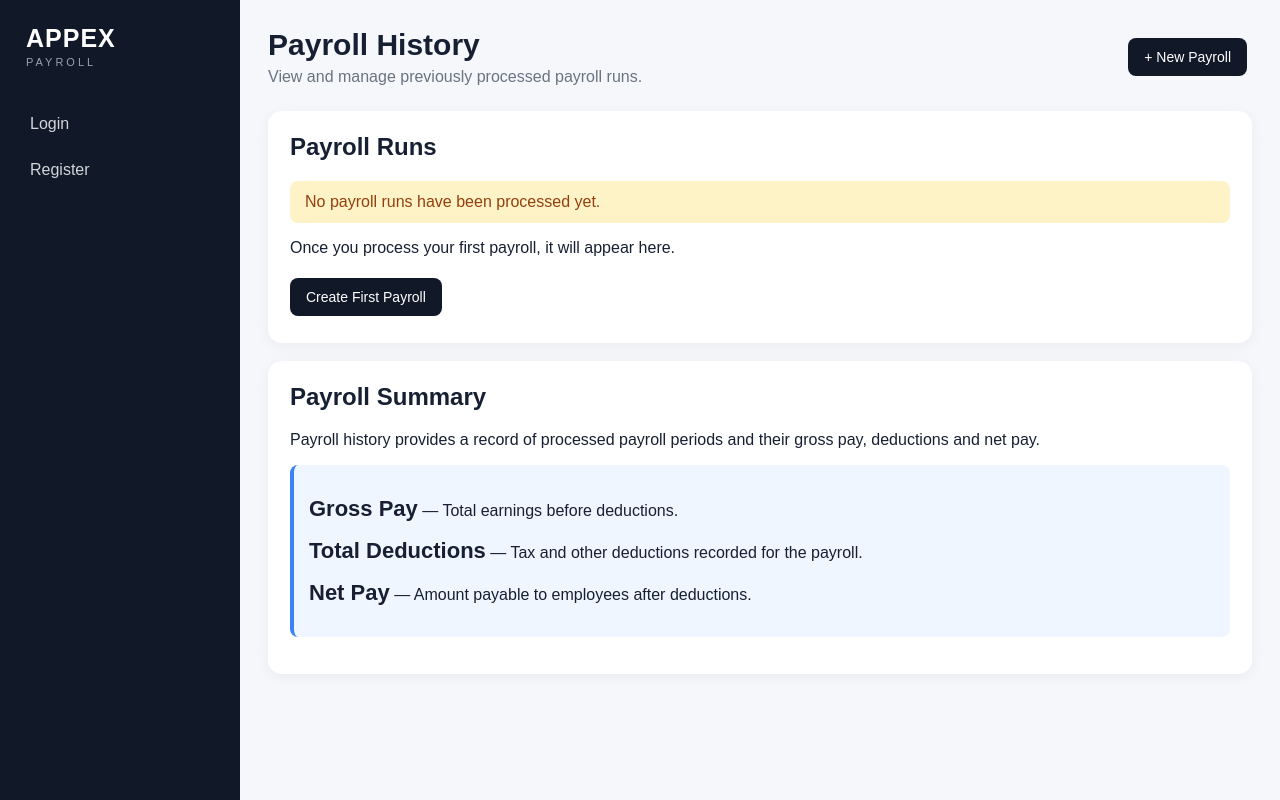
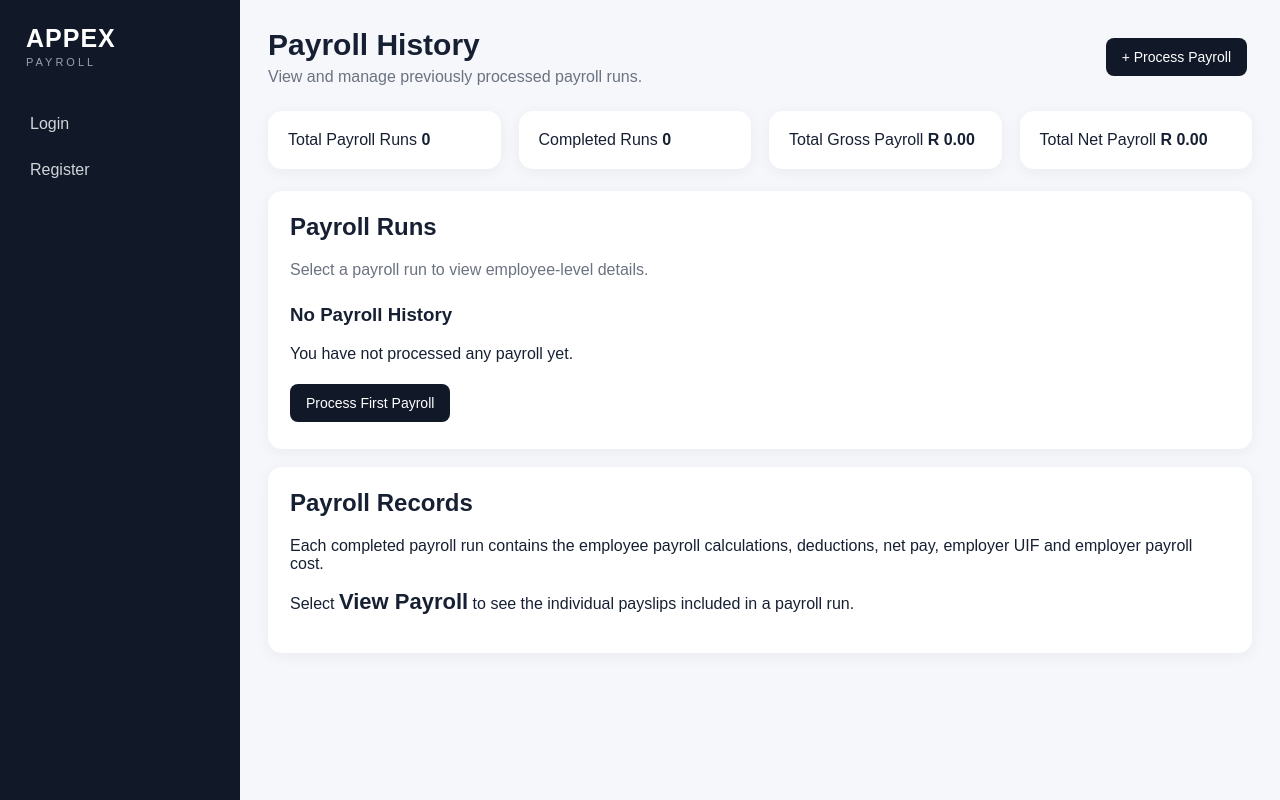
Before and after one commit to Dibola880/Appex---payroll-, a Flask app: template app/templates/payroll_history.html in a window 1280 px wide. Run offline with Flask 3, Linux system fonts and the light colour scheme; the template is opened without the code that fills it, so the values that code supplies are empty.

Commit message:
Update payroll_history.html

```diff
--- a/app/templates/payroll_history.html
+++ b/app/templates/payroll_history.html
@@ -1,24 +1,97 @@
 {% extends "base.html" %}
 
-{% block title %}Payroll History | Appex Payroll{% endblock %}
+{% block title %}Payroll History - Appex Payroll{% endblock %}
 
 {% block content %}
 
 <div class="page-header">
+
     <div>
         <h1>Payroll History</h1>
-        <p>View and manage previously processed payroll runs.</p>
+        <p>
+            View and manage previously processed payroll runs.
+        </p>
     </div>
 
+    <div>
         <a class="btn" href="{{ url_for('main.payroll') }}">
-        + New Payroll
+            + Process Payroll
         </a>
     </div>
 
+</div>
+
+
+<!-- ============================================================
+     PAYROLL HISTORY SUMMARY
+============================================================ -->
+
+<div class="dashboard-grid">
+
+    <div class="stat-card">
+        <span>Total Payroll Runs</span>
+        <strong>
+            {{ payroll_runs|length }}
+        </strong>
+    </div>
+
+    <div class="stat-card">
+        <span>Completed Runs</span>
+        <strong>
+            {{
+                payroll_runs
+                |selectattr("status", "equalto", "Completed")
+                |list
+                |length
+            }}
+        </strong>
+    </div>
+
+    <div class="stat-card">
+        <span>Total Gross Payroll</span>
+        <strong>
+            R {{
+                "%.2f"|format(
+                    payroll_runs
+                    |sum(attribute="total_gross")
+                )
+            }}
+        </strong>
+    </div>
+
+    <div class="stat-card">
+        <span>Total Net Payroll</span>
+        <strong>
+            R {{
+                "%.2f"|format(
+                    payroll_runs
+                    |sum(attribute="total_net")
+                )
+            }}
+        </strong>
+    </div>
+
+</div>
+
+
+<!-- ============================================================
+     PAYROLL HISTORY TABLE
+============================================================ -->
 
 <div class="card">
 
+    <div class="page-header">
+
+        <div>
             <h2>Payroll Runs</h2>
+
+            <p>
+                Select a payroll run to view employee-level details.
+            </p>
+        </div>
+
+    </div>
+
 
     {% if payroll_runs %}
 
@@ -27,16 +100,21 @@
         <table>
 
             <thead>
+
                 <tr>
                     <th>Payroll Period</th>
                     <th>Pay Date</th>
+                    <th>Gross Payroll</th>
+                    <th>Deductions</th>
+                    <th>Net Payroll</th>
+                    <th>Employer UIF</th>
+                    <th>Employer Cost</th>
                     <th>Status</th>
-                    <th>Gross Pay</th>
-                    <th>Deductions</th>
-                    <th>Net Pay</th>
                     <th>Action</th>
                 </tr>
+
             </thead>
+
 
             <tbody>
 
@@ -52,6 +130,40 @@
 
                     <td>
                         {{ payroll.pay_date }}
+                    </td>
+
+                    <td>
+                        R {{ "%.2f"|format(
+                            payroll.total_gross or 0
+                        ) }}
+                    </td>
+
+                    <td>
+                        R {{ "%.2f"|format(
+                            payroll.total_deductions or 0
+                        ) }}
+                    </td>
+
+                    <td>
+                        <strong>
+                            R {{ "%.2f"|format(
+                                payroll.total_net or 0
+                            ) }}
+                        </strong>
+                    </td>
+
+                    <td>
+                        R {{ "%.2f"|format(
+                            payroll.total_employer_uif or 0
+                        ) }}
+                    </td>
+
+                    <td>
+                        <strong>
+                            R {{ "%.2f"|format(
+                                payroll.total_employer_cost or 0
+                            ) }}
+                        </strong>
                     </td>
 
                     <td>
@@ -79,20 +191,6 @@
                     </td>
 
                     <td>
-                        R {{ "%.2f"|format(payroll.total_gross or 0) }}
-                    </td>
-
-                    <td>
-                        R {{ "%.2f"|format(payroll.total_deductions or 0) }}
-                    </td>
-
-                    <td>
-                        <strong>
-                            R {{ "%.2f"|format(payroll.total_net or 0) }}
-                        </strong>
-                    </td>
-
-                    <td>
 
                         <a
                             class="btn small"
@@ -101,7 +199,7 @@
                                 payroll_id=payroll.id
                             ) }}"
                         >
-                            View
+                            View Payroll
                         </a>
 
                     </td>
@@ -118,55 +216,47 @@
 
     {% else %}
 
-        <div class="flash warning">
-            No payroll runs have been processed yet.
-        </div>
+        <div class="empty-state">
+
+            <h3>No Payroll History</h3>
 
             <p>
-            Once you process your first payroll,
-            it will appear here.
+                You have not processed any payroll yet.
             </p>
 
             <a
                 class="btn"
                 href="{{ url_for('main.payroll') }}"
             >
-            Create First Payroll
+                Process First Payroll
             </a>
+
+        </div>
 
     {% endif %}
 
 </div>
 
 
+<!-- ============================================================
+     INFORMATION
+============================================================ -->
+
 <div class="card">
 
-    <h2>Payroll Summary</h2>
+    <h2>Payroll Records</h2>
 
     <p>
-        Payroll history provides a record of processed payroll
-        periods and their gross pay, deductions and net pay.
-    </p>
-
-    <div class="info-box">
-
-        <p>
-            <strong>Gross Pay</strong>
-            — Total earnings before deductions.
+        Each completed payroll run contains the employee payroll
+        calculations, deductions, net pay, employer UIF and
+        employer payroll cost.
     </p>
 
     <p>
-            <strong>Total Deductions</strong>
-            — Tax and other deductions recorded for the payroll.
-        </p>
-
-        <p>
-            <strong>Net Pay</strong>
-            — Amount payable to employees after deductions.
+        Select <strong>View Payroll</strong> to see the individual
+        payslips included in a payroll run.
     </p>
 
 </div>
 
-</div>
-
 {% endblock %}
```
Lines whose indentation alone changed are shown as unchanged.
